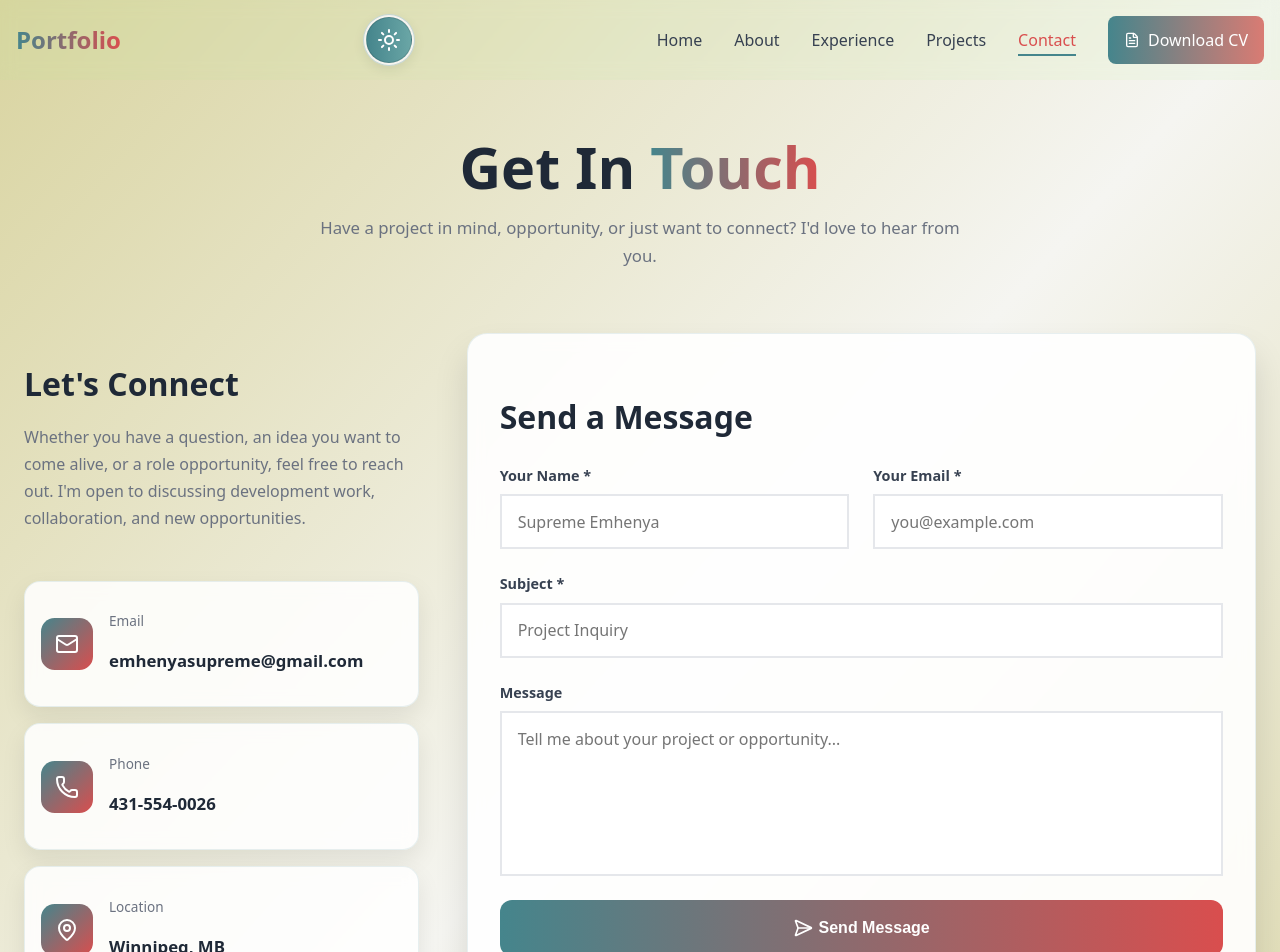
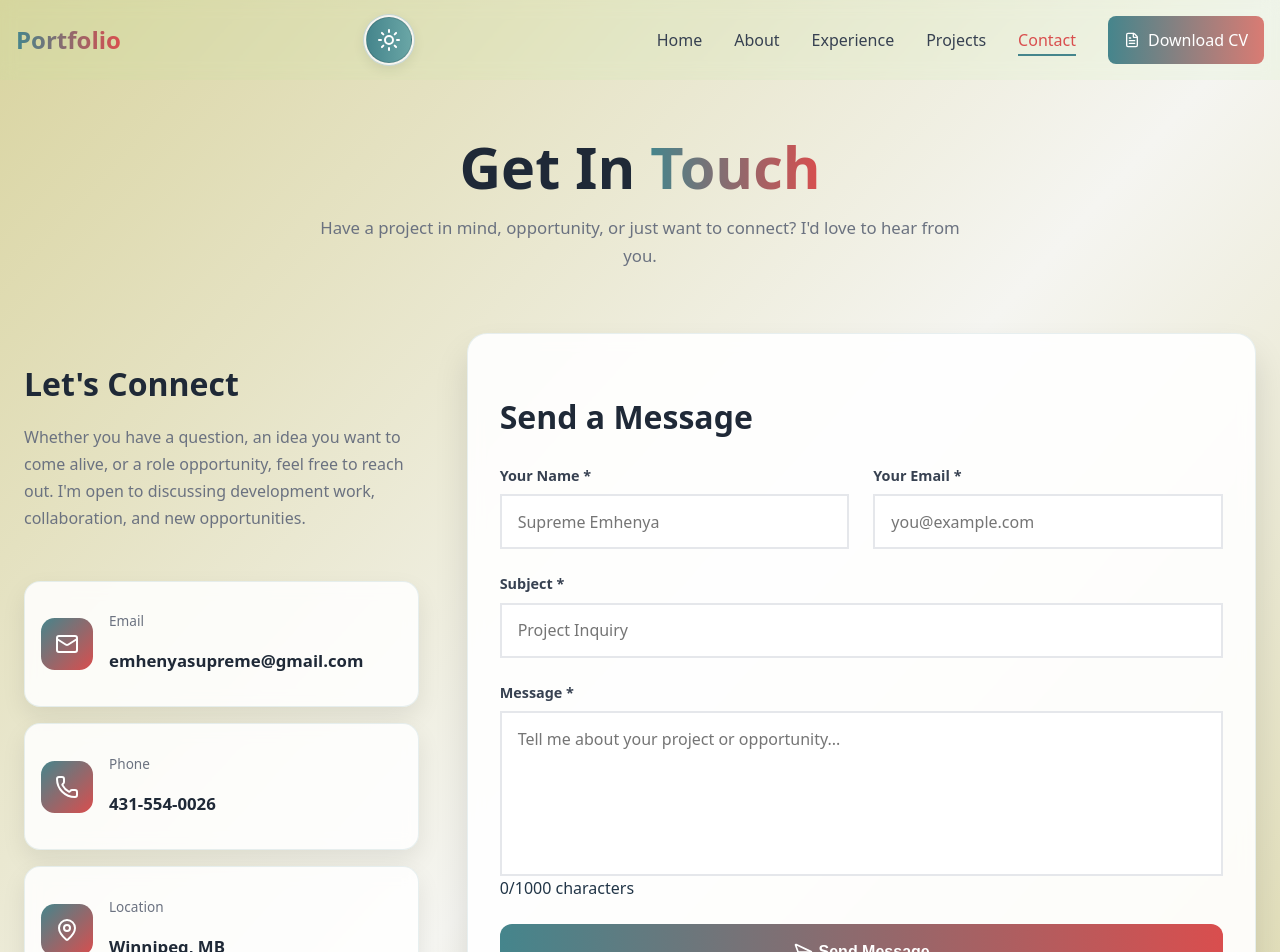
Before and after one commit to Emya101/Personal-Portfolio, a React (Vite) app: page /contact in a window 1280 px wide. Shown: the top 952 px of the page. Built offline with nearby package versions, Linux system fonts and the light colour scheme.

Commit message:
feat: add message limit counter

```diff
--- a/src/Components/Contact.jsx
+++ b/src/Components/Contact.jsx
@@ -14,6 +14,8 @@ export function Contact() {
 
     const [status, setStatus] = useState("idle");
     const [errors, setErrors] = useState({});
+
+    const MESSAGE_LIMIT = 1000;
 
     const handleSubmit = async (e) => {
         e.preventDefault();
@@ -273,17 +275,23 @@ export function Contact() {
                             </div>
 
                             <div className={styles.formGroup}>
-                                <label htmlFor="message">Message </label>
+                                <label htmlFor="message">Message *</label>
                                 <textarea
                                     id="message"
                                     name="message"
                                     value={formData.message}
                                     onChange={handleChange}
-
+                                    maxLength={MESSAGE_LIMIT}
                                     rows={6}
                                     placeholder="Tell me about your project or opportunity..."
                                 />
-                                {errors.message && <p className={styles.errorMessage}>{errors.message}</p>}
+                                <div className={styles.textareaMeta}>
+                                    {errors.message && <p className={styles.errorMessage}>{errors.message}</p>}
+
+                                    <span className={styles.charCount}>
+                                        {formData.message.length}/{MESSAGE_LIMIT} characters
+                                    </span>
+                                </div>
                             </div>
 
                             <motion.button
```
